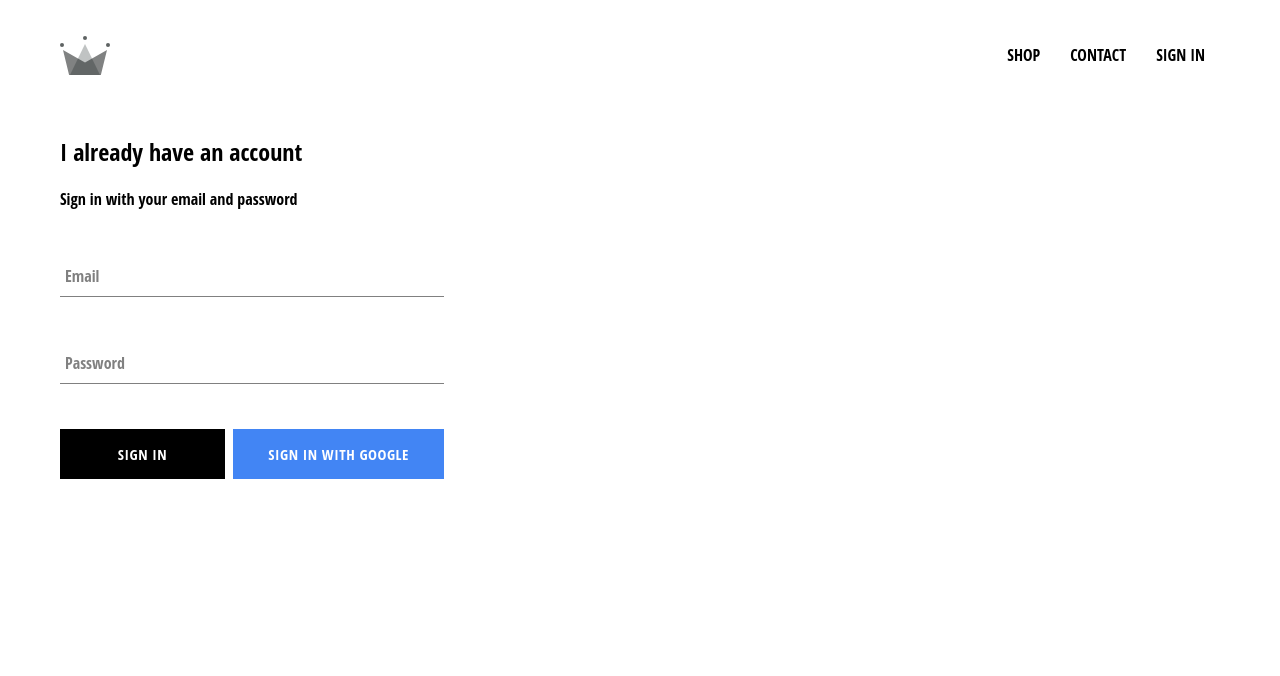
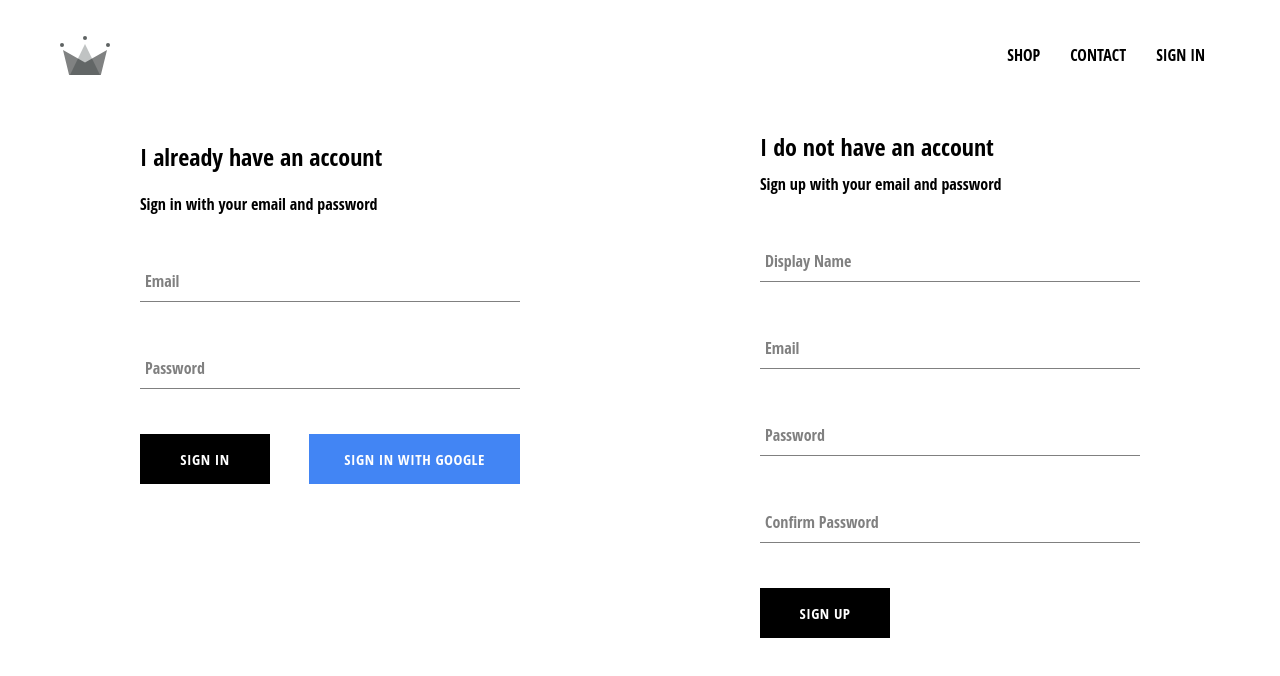
Before and after one commit to ketanprakash/crwn-clothing, a React (Create React App) app: page /signin in a window 1280 px wide. Shown: the top 676 px of the page. Built offline with nearby package versions, Linux system fonts and the light colour scheme; no server answers.

Commit message:
implemented firebase utils, included ability to sign up with email and password

```diff
--- a/src/App.js
+++ b/src/App.js
@@ -1,6 +1,6 @@
 import { Routes, Route } from 'react-router';
 import React from 'react';
-import {auth} from './firebase/firebase.utils'
+import {auth, createUserProfileDocument} from './firebase/firebase.utils'
 
 import './App.css';
 
@@ -21,9 +21,19 @@
   unsubscribeFromAuth = null;
 
   componentDidMount() {
-    this.unsubscribeFromAuth = auth.onAuthStateChanged(user => {
-      this.setState({ currentUser: user});
-      console.log(user);
+    this.unsubscribeFromAuth = auth.onAuthStateChanged(async userAuth => {
+      if (userAuth){
+        const userRef = await createUserProfileDocument(userAuth);
+        userRef.onSnapshot(snapShot => {
+          this.setState({
+            currentUser: {
+              id: snapShot.id,
+              ...snapShot.data()
+            }
+          })
+        })
+      }
+      else this.setState({currentUser: null});
     })
   }
 
--- a/src/components/custom-button/custom-button.component.jsx
+++ b/src/components/custom-button/custom-button.component.jsx
@@ -2,5 +2,5 @@
 import './custom-button.styles.scss'
 
 export const CustomButton = ({children, ...otherProps}) => (
-  <button className={`custom-button ${otherProps.googleSignIn ? 'google-sign-in' : ''}`} {...otherProps}>{children}</button>
+  <button className={`custom-button ${otherProps.googlesignin ? 'google-sign-in' : ''}`} {...otherProps}>{children}</button>
 )
--- a/src/components/custom-button/custom-button.styles.scss
+++ b/src/components/custom-button/custom-button.styles.scss
@@ -1,5 +1,5 @@
 .custom-button {
-  min-width: 165px;
+  min-width: 130px;
   width: auto;
   height: 50px;
   letter-spacing: 0.5px;
--- a/src/components/sign-in/sign-in.component.jsx
+++ b/src/components/sign-in/sign-in.component.jsx
@@ -33,7 +33,7 @@
           <FormInput type="password" name = "password" value = {this.state.password} label = {'Password'} required handleChange = {this.handleChange}/>
           <div className="buttons">
             <CustomButton type="submit">SIGN IN</CustomButton>
-            <CustomButton onClick={signInWithGoogle} googleSignIn>SIGN IN WITH GOOGLE</CustomButton>
+            <CustomButton onClick={signInWithGoogle} googlesignin="true">SIGN IN WITH GOOGLE</CustomButton>
           </div>
         </form>
       </div>
--- a/src/components/sign-in/sign-in.styles.scss
+++ b/src/components/sign-in/sign-in.styles.scss
@@ -1,5 +1,5 @@
 .sign-in{
-  width: 30vw;
+  width: 380px;
   display: flex;
   flex-direction: column;
 
--- /dev/null
+++ b/src/components/sign-up/sign-up.component.jsx
@@ -0,0 +1,95 @@
+import React from 'react'
+
+import { FormInput } from "../form-input/form-input.component";
+
+import { CustomButton } from '../custom-button/custom-button.component';
+
+import { auth, createUserProfileDocument } from '../../firebase/firebase.utils';
+
+import './sign-up.styles.scss'
+
+class SignUp extends React.Component{
+  constructor(){
+    super();
+
+    this.state = {
+      displayName: '',
+      email: '',
+      password: '',
+      confirmPassword: ''
+    }
+  }
+
+  handleSubmit = async (e) => {
+    e.preventDefault();
+    if (this.state.password !== this.state.confirmPassword){
+      alert("Passwords don't match");
+      return;
+    }
+
+    try {
+      const { user } = await auth.createUserWithEmailAndPassword(this.state.email, this.state.password);
+      await createUserProfileDocument(user, {displayName: this.state.displayName});
+      this.setState({
+        displayName: '',
+        email: '',
+        password: '',
+        confirmPassword: ''
+      })
+    }
+    catch(err){
+      console.error(err);
+    }
+  }
+
+  handleChange = event => {
+    const {name, value} = event.target;
+    this.setState({[name]: value});
+  }
+
+  render(){
+    return (
+      <div className="sign-up">
+        <h2 className="title">I do not have an account</h2>
+        <span>Sign up with your email and password</span>
+        <form className="sign-up-form" onSubmit ={this.handleSubmit}>
+          <FormInput
+            type = 'text'
+            name = 'displayName'
+            value = {this.state.displayName}
+            label = 'Display Name'
+            onChange = {this.handleChange}
+            required
+          />
+          <FormInput
+            type = 'email'
+            name = 'email'
+            value = {this.state.email}
+            label = 'Email'
+            onChange = {this.handleChange}
+            required
+          />
+          <FormInput
+            type = 'password'
+            name = 'password'
+            value = {this.state.password}
+            label = 'Password'
+            onChange = {this.handleChange}
+            required
+          />
+          <FormInput
+            type = 'password'
+            name = 'confirmPassword'
+            value = {this.state.confirmPassword}
+            label = 'Confirm Password'
+            onChange = {this.handleChange}
+            required
+          />
+          <CustomButton type = 'submit'>SIGN UP</CustomButton>
+        </form>
+      </div>
+    )
+  }
+}
+
+export default SignUp;
--- /dev/null
+++ b/src/components/sign-up/sign-up.styles.scss
@@ -0,0 +1,9 @@
+.sign-up{
+  display: flex;
+  flex-direction: column;
+  width: 380px;
+
+  .title{
+    margin: 10px 0;
+  }
+}
--- a/src/firebase/firebase.utils.js
+++ b/src/firebase/firebase.utils.js
@@ -11,6 +11,28 @@
   appId: "1:118509977173:web:ae7726cd7745f503f6dedc"
 }
 
+export const createUserProfileDocument = async (userAuth, additionalData) => {
+  if (!userAuth) return;
+  const userRef = firestore.doc(`users/${userAuth.uid}`);
+  const snapShot = await userRef.get();
+  if (!snapShot.exists){
+    const {displayName, email} = userAuth;
+    const createdAt = new Date();
+    try {
+      await userRef.set({
+        displayName,
+        email,
+        createdAt,
+        ...additionalData
+      })
+    }
+    catch(error){
+      console.log('error creating user', error.message);
+    }
+  }
+  return userRef;
+}
+
 firebase.initializeApp(config);
 
 export const auth = firebase.auth();
--- a/src/pages/sign-in-and-sign-up/sign-in-and-sign-up.component.jsx
+++ b/src/pages/sign-in-and-sign-up/sign-in-and-sign-up.component.jsx
@@ -1,9 +1,11 @@
 import React from 'react';
-import './sign-in-and-sign-up.styles.css'
+import './sign-in-and-sign-up.styles.scss'
 import {SignIn} from '../../components/sign-in/sign-in.component'
+import SignUp from '../../components/sign-up/sign-up.component';
 
 export const SignInAndSignUpPage = () => (
   <div className="sign-in-and-sign-up">
     <SignIn/>
+    <SignUp/>
   </div>
 )
--- /dev/null
+++ b/src/pages/sign-in-and-sign-up/sign-in-and-sign-up.styles.scss
@@ -0,0 +1,6 @@
+.sign-in-and-sign-up{
+  width: 1000px;
+  display: flex;
+  justify-content: space-between;
+  margin: 30px auto;
+}
```
Also changed, not shown: src/pages/sign-in-and-sign-up/sign-in-and-sign-up.styles.css (deleted), 1 other file (tests, documents, lock files or other folders).
